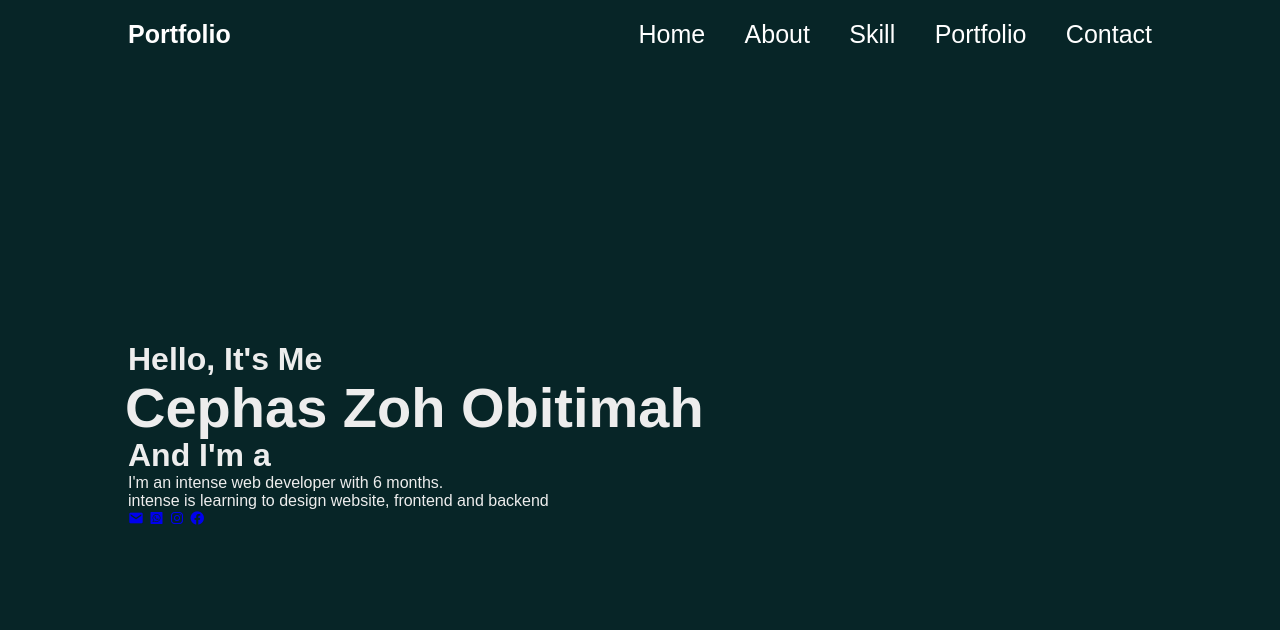
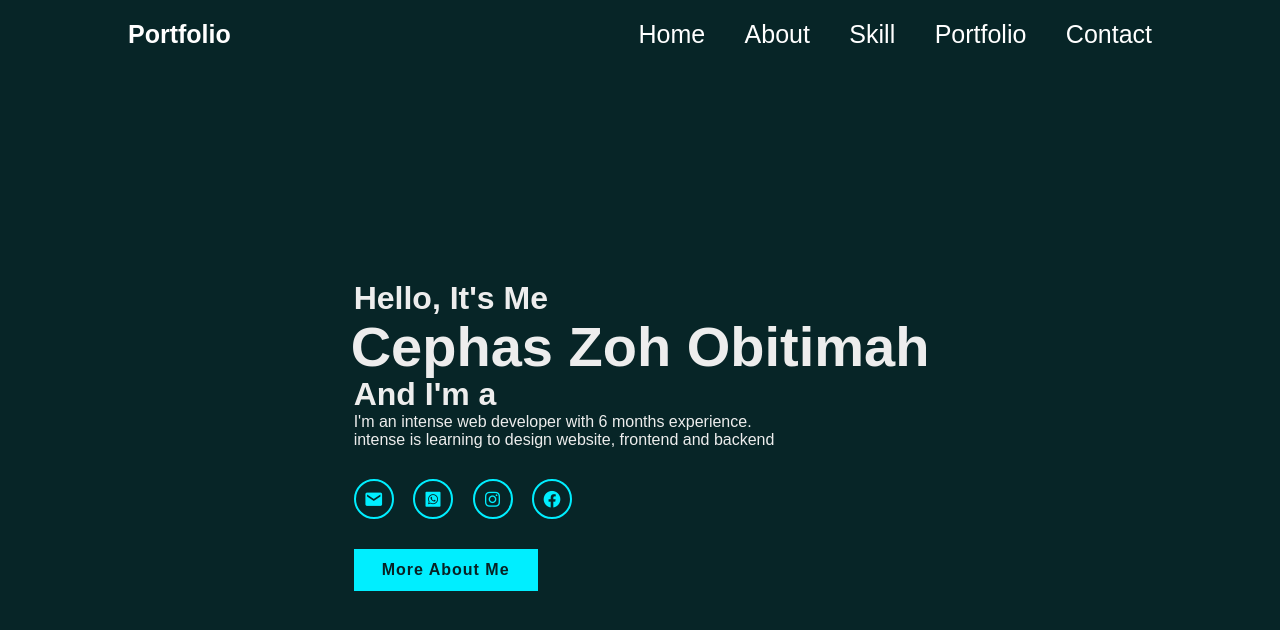
Before and after one commit to CObitimah/Portfolio-Project, a plain HTML site: page index.html in a window 1280 px wide. Drawn offline with nearby package versions, Linux system fonts and the light colour scheme.

Commit message:
My portfolio

```diff
--- a/index.html
+++ b/index.html
@@ -21,10 +21,11 @@
         </header>
         <section class="home">
             <div class="home-content">
+                <div class="home-text">
                     <h3>Hello, It's Me</h3>
                     <h1>Cephas Zoh Obitimah</h1>
                     <h3>And I'm a</h3>
-                <p>I'm an intense web developer with 6 months.
+                    <p>I'm an intense web developer with 6 months experience.
                         <br>intense is learning to design website, frontend and backend</br></p>
                     <div class="home-sci">
                         <a href="#" ><i class='bx bxs-envelope'></i></a>
@@ -32,6 +33,11 @@
                         <a href="#" ><i class='bx bxl-instagram'></i></a>
                         <a href="#" ><i class='bx bxl-facebook-circle'></i></a>
                     </div>
+                    <a href="#" class="btn-box">More About Me</a>
+                </div>
+                <!--div class="home-img"-->
+                    <!--img src="images/p1.0.jpg" alt="Cephas the img" class="img"-->
+                </div>
             </div>
         </section>
     </body>
--- a/stylesheet.css
+++ b/stylesheet.css
@@ -56,7 +56,11 @@ body
     padding: 70px 10% 0;
 }
 .home-content {
-    max-width: 600px;
+    max-width: 1000px;
+    margin: 0 auto;
+    display: flex;
+    gap: 10px;
+    align-items: center;
 }
 .home-content h3 {
     font-size: 32px;
@@ -64,6 +68,45 @@ body
 }
 .home-content h1 {
     font-size: 56px;
-    font-weight: 700;
+    font-weight: 600;
     margin: -3px;
 }
+.img {
+   /* position: fixed; */
+    /* background-attachment: fixed; */
+    /* border: #0ef; */
+    width: fit-content;
+    align-items: center;
+    background: rgb(10, 61, 65);
+    /* align-items: center; */
+    height: fit-content;
+}
+.home-sci a {
+    display: inline-flex;
+    justify-content: center;
+    align-items: center;
+    width: 40px;
+    height: 40px;
+    background: transparent;
+    border: 2px solid #0ef;
+    border-radius: 50%;
+    font-size: 20px;
+    color: #0ef;
+    margin: 30px 15px 30px 0;
+    text-decoration: none;
+}
+.home-sci a:hover {
+    background: #0ef;
+    color: rgb(6, 31, 32);
+    box-shadow: 0 0 20px #0ef;
+}
+.btn-box {
+    display: inline-block;
+    padding: 12px 28px;
+    background: #0ef;
+    font-size: 16px;
+    color: rgb(8, 34, 36);
+    letter-spacing: 1px;
+    text-decoration: none;
+    font-weight: 600;
+}
```
Lines whose indentation alone changed are shown as unchanged.
